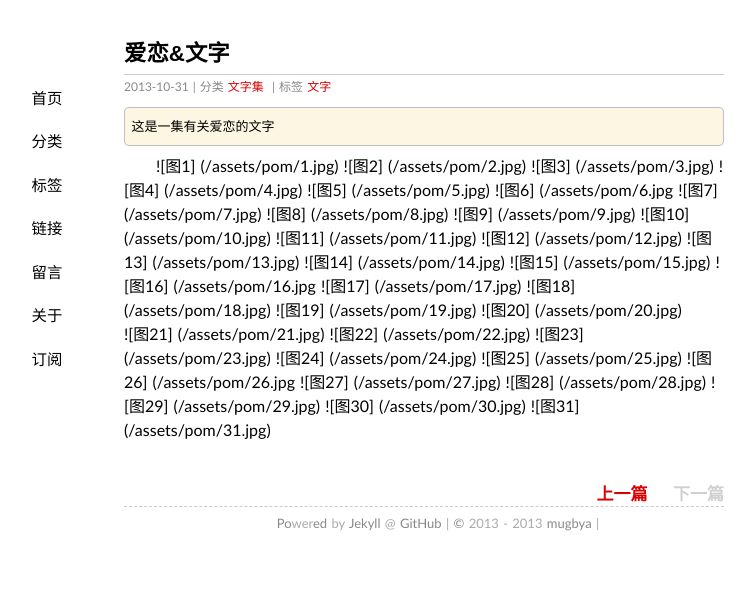
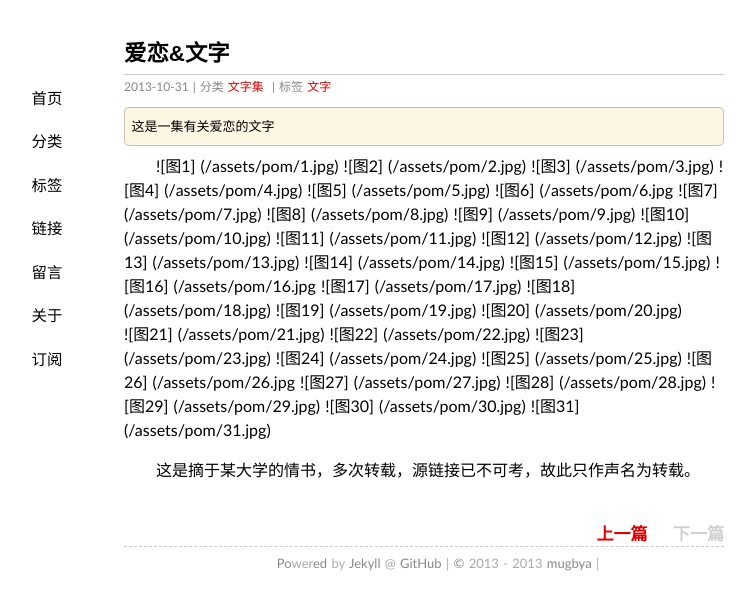
Before and after one commit to mugbya/mugbya.github.io, a Jekyll site: the page built from _posts/2013-10-31-爱恋-文字.md, in a window 1280 px wide. Shown: the top 610 px of the page, without its empty margins (216-971 px from the left). Built offline with Jekyll 4.4.1, drawn with Linux system fonts in a browser that asks for light colours; some web fonts are replaced; Markdown is read by kramdown in place of the engine named in the settings; comment, search, counter and statistics services are not loaded.

Commit message:
Update 2013-10-31-爱恋-文字.md

```diff
--- a/_posts/2013-10-31-爱恋-文字.md
+++ b/_posts/2013-10-31-爱恋-文字.md
@@ -39,3 +39,5 @@ tags: 文字
  ![图29]  (/assets/pom/29.jpg)
  ![图30]  (/assets/pom/30.jpg)
  ![图31]  (/assets/pom/31.jpg)
+
+ 这是摘于某大学的情书，多次转载，源链接已不可考，故此只作声名为转载。
```
